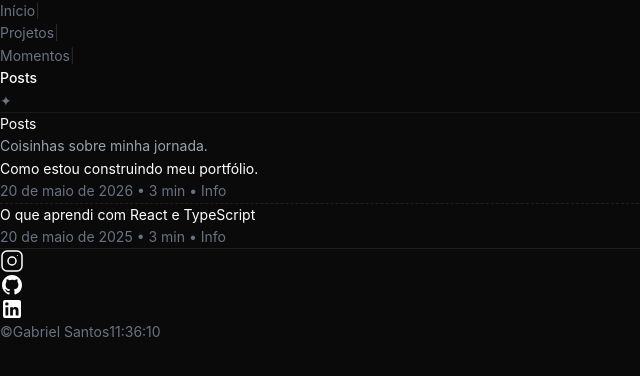
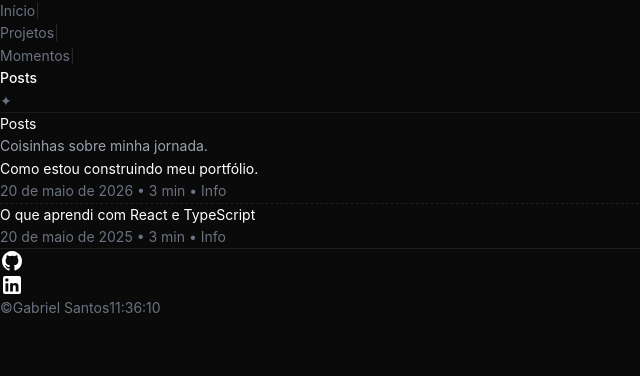
Before and after one commit to sixthy/portifolio, a Next.js app: page /posts in a window 1280 px wide. Shown: the top 376 px of the page, without its empty margins (0-640 px from the left). Built offline with nearby package versions, Linux system fonts and the light colour scheme.

Commit message:
remove instagram ref footer

```diff
--- a/components/Footer.tsx
+++ b/components/Footer.tsx
@@ -19,14 +19,6 @@ export default function Footer() {
     <footer style={{ borderTop: "1px solid var(--border)" }} className="mt-16">
       <div className="max-w-4xl mx-auto px-6 py-12">
         <div className="flex justify-center gap-10 mb-10">
-          <a href="https://instagram.com" target="_blank" rel="noopener noreferrer"
-            className="transition-colors hover:opacity-100 opacity-40" style={{ color: "var(--text)" }}>
-            <svg width="24" height="24" viewBox="0 0 24 24" fill="none" stroke="currentColor" strokeWidth="1.5" strokeLinecap="round" strokeLinejoin="round">
-              <rect x="2" y="2" width="20" height="20" rx="5" ry="5"/>
-              <circle cx="12" cy="12" r="4"/>
-              <circle cx="17.5" cy="6.5" r="0.5" fill="currentColor" stroke="none"/>
-            </svg>
-          </a>
           <a href={profile.github} target="_blank" rel="noopener noreferrer"
             className="transition-colors hover:opacity-100 opacity-40" style={{ color: "var(--text)" }}>
             <svg width="24" height="24" viewBox="0 0 24 24" fill="currentColor">
```
